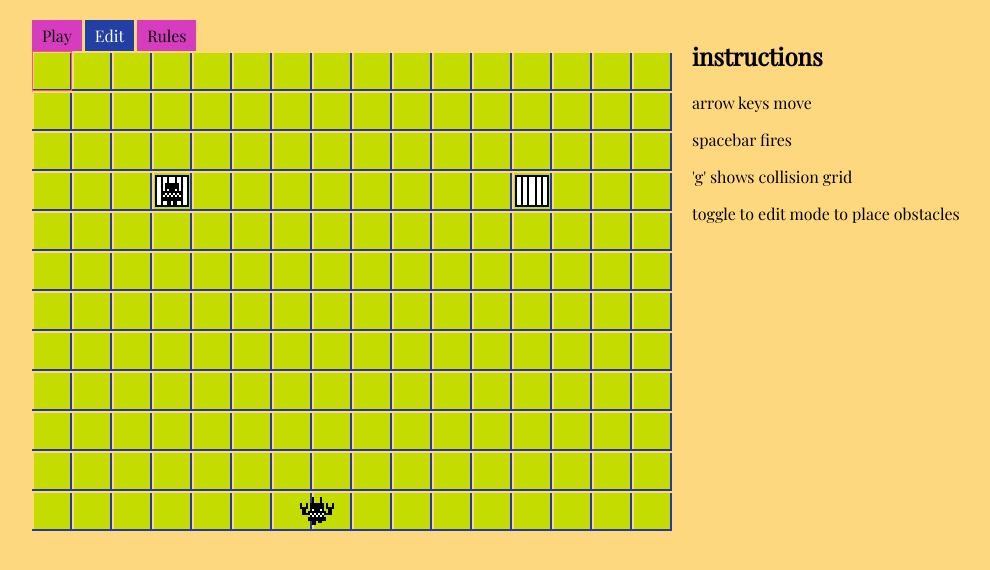
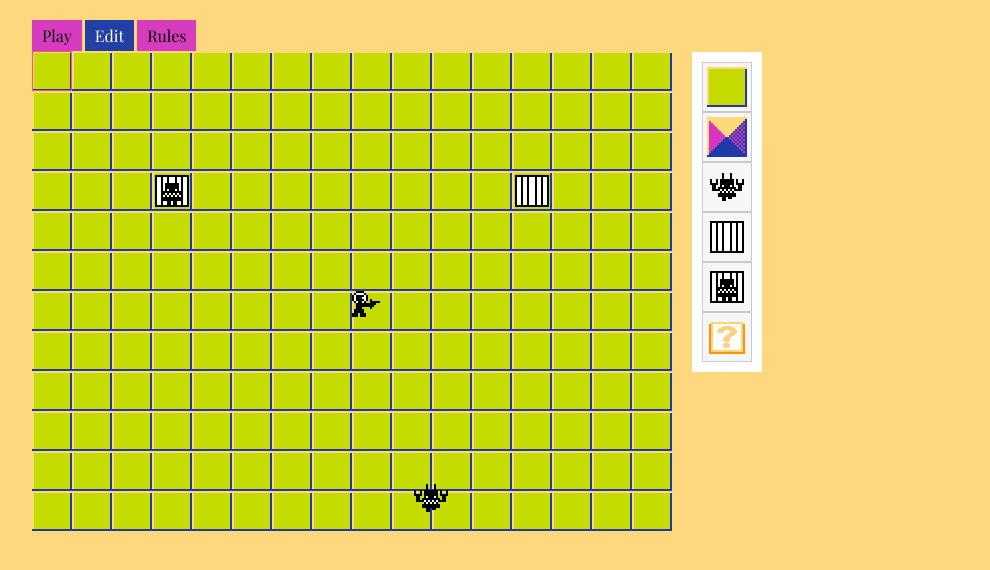
Before and after one commit to modality/janet-jumpjet, a plain HTML site: page index.html in a window 1280 px wide. Both pictures are taken after a click on the item "Edit". Shown: the whole page, without its empty margins (288-1278 px from the left). Drawn offline with nearby package versions, Linux system fonts and the light colour scheme.

Commit message:
palette, proper pausing

```diff
--- a/css/style.css
+++ b/css/style.css
@@ -14,7 +14,40 @@ body {
   height: 480px;
 }
 
+#palette {
+  display: none;
+  float: right;
+  position: relative;
+}
+
+.palette-items {
+  position: absolute;
+  left: 20px;
+  padding: 10px;
+  margin-top: 32px;
+  background: white;
+}
+
+.palette-item {
+  float: left;
+  border: solid 1px #CACACA;
+  width: 40px;
+  height: 40px;
+  padding: 4px;
+  background: #F6F6F6;
+}
+
+.palette-item .image {
+  width: 40px;
+  height: 40px;
+}
+
+.palette-item.selected {
+  background: #DDDDDD;
+}
+
 #todo {
+  display: none;
   float: right;
   color: #000000;
   position: relative;
--- a/index.html
+++ b/index.html
@@ -22,6 +22,10 @@
 </head>
 <body>
 <div id="main">
+  <div id="palette">
+    <div class="palette-items">
+    </div>
+  </div>
   <div id="todo">
     <div class="todo-list">
       <h2>instructions</h2>
--- a/js/controllers/game_controller.js
+++ b/js/controllers/game_controller.js
@@ -30,10 +30,8 @@ JJ.GameController = function() {
   var modeOptions = {};
 
   this.update = function(dtime) {
-    if(!this.paused) {
-      this.combat();
-      this._update(dtime);
-    }
+    this.combat();
+    this._update(dtime);
   };
 
   this.changeGameMode = function(mode) {
@@ -42,14 +40,14 @@ JJ.GameController = function() {
 
   this.playMode = function() {
     this.paused = false;
+    $('#palette').hide();
     pig.world.remove(cursor);
-    pig.world.add(janet);
   };
 
   this.editMode = function() {
-    this.paused = false;
-    pig.world.remove(janet);
     pig.world.add(cursor);
+    $('#palette').show();
+    this.paused = true;
   };
 
   this.rulesMode = function() {
--- a/js/controllers/ui_controller.js
+++ b/js/controllers/ui_controller.js
@@ -24,4 +24,25 @@ JJ.UIController = function() {
   $('.rules-module .constant label').on('click', function() {
     $(this).closest('.constant').find('input').focus();
   });
+
+  var $palette = $('.palette-items');
+
+  for(key in JJ.PaletteItems) {
+    console.log("appendin");
+    var $pitem = $('<div></div>'),
+        $pimage = $('<div></div>');
+
+    $pitem.addClass("palette-item");
+
+    $pimage.addClass("image");
+    $pimage.css("background", "url("+JJ.PaletteItems[key]+") no-repeat");
+
+    $pitem.append($pimage);
+    $palette.append($pitem);
+  }
+
+  $('.palette-item').on('click', function() {
+    $('.palette-item').removeClass('selected');
+    $(this).addClass('selected');
+  });
 }
--- a/js/model/bullet.js
+++ b/js/model/bullet.js
@@ -9,7 +9,7 @@ JJ.Bullet = function(x, y, x_vel, y_vel) {
   this.x_vel = x_vel;
   this.y_vel = y_vel;
 
-  this.image = new pig.Image(x, y, "graphics/bullet.png");
+  this.image = new pig.Image(x, y, JJ.Assets.BULLET);
   this.graphic = this.image;
 
   this.removed = function() {
@@ -17,6 +17,7 @@ JJ.Bullet = function(x, y, x_vel, y_vel) {
   }
 
   this.update = function(dtime) {
+    if(!pig.world.paused) {
       this.x = this.x + Math.round(this.x_vel * dtime);
       this.y = this.y + Math.round(this.y_vel * dtime);
       this.graphic.place([this.x, this.y]);
@@ -26,6 +27,7 @@ JJ.Bullet = function(x, y, x_vel, y_vel) {
       if(this.x < 0 || this.y < 0) {
         pig.world.remove(this);
       }
+    }
   };
 
   this.collide = function(rect) {
--- a/js/model/cage.js
+++ b/js/model/cage.js
@@ -11,9 +11,9 @@ JJ.Cage = function(x, y, occupant) {
   this.obstacle = true;
   this.opened = false;
 
-  this.empty_image = new pig.Image(x, y, "graphics/cage_empty.png");
-  this.robot_image = new pig.Image(x, y, "graphics/cage_beast.png");
-  this.open_image = new pig.Image(x, y, "graphics/cage_open.png");
+  this.empty_image = new pig.Image(x, y, JJ.Assets.EMPTY_CAGE);
+  this.robot_image = new pig.Image(x, y, JJ.Assets.ROBOT_CAGE);
+  this.open_image = new pig.Image(x, y, JJ.Assets.OPEN_CAGE);
 
   this.setOccupant = function(occupant) {
     this.occupant = occupant;
--- a/js/model/cursor.js
+++ b/js/model/cursor.js
@@ -5,7 +5,7 @@ JJ.Cursor = function(x, y) {
 
   this.x = x;
   this.y = y;
-  this.image = new pig.Image(x, y, "graphics/cursor.png");
+  this.image = new pig.Image(x, y, JJ.Assets.CURSOR);
   this.graphic = this.image;
 
   this.update = function(dtime) {
--- a/js/model/game_map.js
+++ b/js/model/game_map.js
@@ -3,7 +3,7 @@ var JJ = JJ || {};
 JJ.GameMap = function(grid) {
   pig.Entity.apply(this);
 
-  var imageUrl = 'graphics/tiles.png';
+  var imageUrl = JJ.Assets.TILES;
   this.grid = grid;
   this.tilemap = new pig.Tilemap(
       0,
--- a/js/model/player.js
+++ b/js/model/player.js
@@ -5,7 +5,7 @@ JJ.Player = function(x, y) {
 
   this.x = x;
   this.y = y;
-  this.graphic = new pig.Sprite(x, y, "graphics/janet.png", 28, 26);
+  this.graphic = new pig.Sprite(x, y, JJ.Assets.JANET, 28, 26);
   this.flipped = false;
 
   var firingTimeout = 0;
@@ -69,9 +69,10 @@ JJ.Player = function(x, y) {
   };
 
   this.update = function(dtime) {
-    this.move(dtime);
-    this.shoot(dtime);
-
+    if(!pig.world.paused) {
+      this.move(dtime);
+      this.shoot(dtime);
+    }
     this.graphic.place([this.x, this.y]);
   };
 };
--- a/js/model/robot.js
+++ b/js/model/robot.js
@@ -9,7 +9,7 @@ JJ.Robot = function(x, y) {
   this.y = y;
   this.w = 40;
   this.h = 40;
-  this.image = new pig.Image(x, y, "graphics/robot.png")
+  this.image = new pig.Image(x, y, JJ.Assets.ROBOT)
   this.graphic = this.image;
 
   this.directionTimeout = 0
@@ -44,7 +44,9 @@ JJ.Robot = function(x, y) {
   }
 
   this.update = function(dtime) {
-    this.move(dtime);
+    if(!pig.world.paused) {
+      this.move(dtime);
+    }
     this.graphic.place([this.x, this.y]);
   };
 };
--- a/js/resources/constants.js
+++ b/js/resources/constants.js
@@ -10,26 +10,53 @@ JJ.Constants = {
   // PLAYER CONSTANTS
   PLAYER_SPEED: 200,
   BULLET_SPEED: 400,
-  FIRING_DELAY: 0.2,
+  FIRING_DELAY: 0.5,
 
   // NPC CONSTANTS
   ROBOT_SPEED: 60,
   ROBOT_WALK_TIME: 1
 };
 
+JJ.Assets = {
+  BULLET: "graphics/bullet.png",
+  EMPTY_CAGE: "graphics/cage_empty.png",
+  ROBOT_CAGE: "graphics/cage_beast.png",
+  OPEN_CAGE: "graphics/cage_open.png",
+  CURSOR: "graphics/cursor.png",
+  QUESTION: "graphics/question.png",
+  TILES: "graphics/tiles.png",
+  FLOOR: "graphics/floor.png",
+  WALL: "graphics/wall.png",
+  JANET: "graphics/janet.png",
+  ROBOT: "graphics/robot.png"
+}
+
+JJ.PaletteItems = {
+  FLOOR: JJ.Assets.FLOOR,
+  WALL: JJ.Assets.WALL,
+  ROBOT: JJ.Assets.ROBOT,
+  EMPTY_CAGE: JJ.Assets.EMPTY_CAGE,
+  ROBOT_CAGE: JJ.Assets.ROBOT_CAGE,
+  QUESTION: JJ.Assets.QUESTION
+}
+
 JJ.ConstantsUI = {
   // PLAYER CONSTANTS
   PLAYER_SPEED: {
-    name: "Player Speed"
+    name: "Janet Speed",
+    desc: "How fast Janet moves (in pixels per second)"
   },
   BULLET_SPEED: {
-    name: "Bullet Speed"
+    name: "Bullet Speed",
+    desc: "How fast Janet's bullets move (in pixels per second)"
   },
   FIRING_DELAY: {
-    name: "Firing Delay"
+    name: "Firing Delay",
+    desc: "How much time it takes for Janet's blaster to shoot (in seconds)"
   },
   ROBOT_SPEED: {
-    name: "Robot Speed"
+    name: "Robot Speed",
+    desc: "How fast the enemy robots move (in pixels per second)"
   },
   ROBOT_WALK_TIME: {
     name: "Robot Walk Time"
```
Also changed, not shown: graphics/cage_open.png (added), graphics/floor.png (added), graphics/question.png (added), graphics/wall.png (added). Lines whose indentation alone changed are shown as unchanged.
